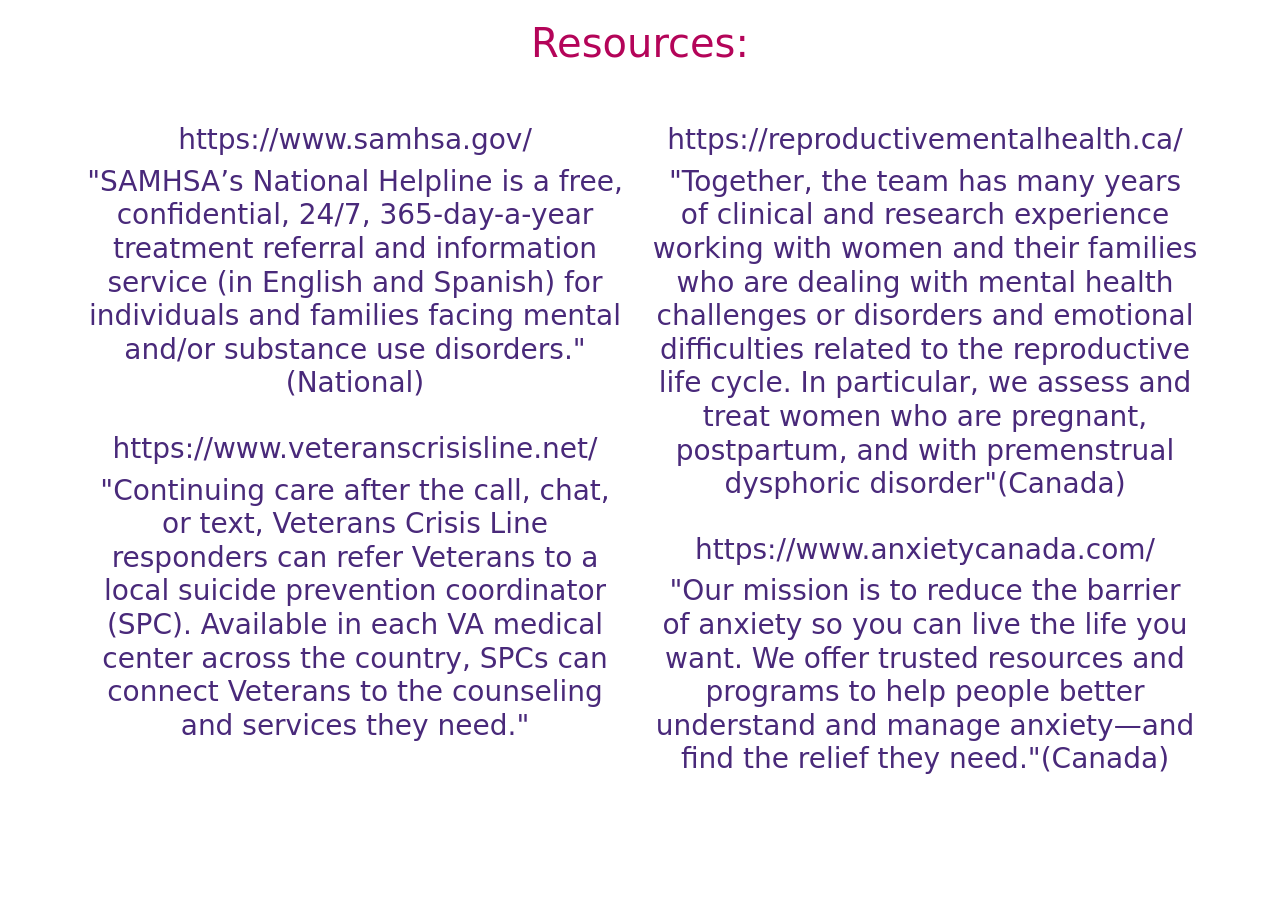
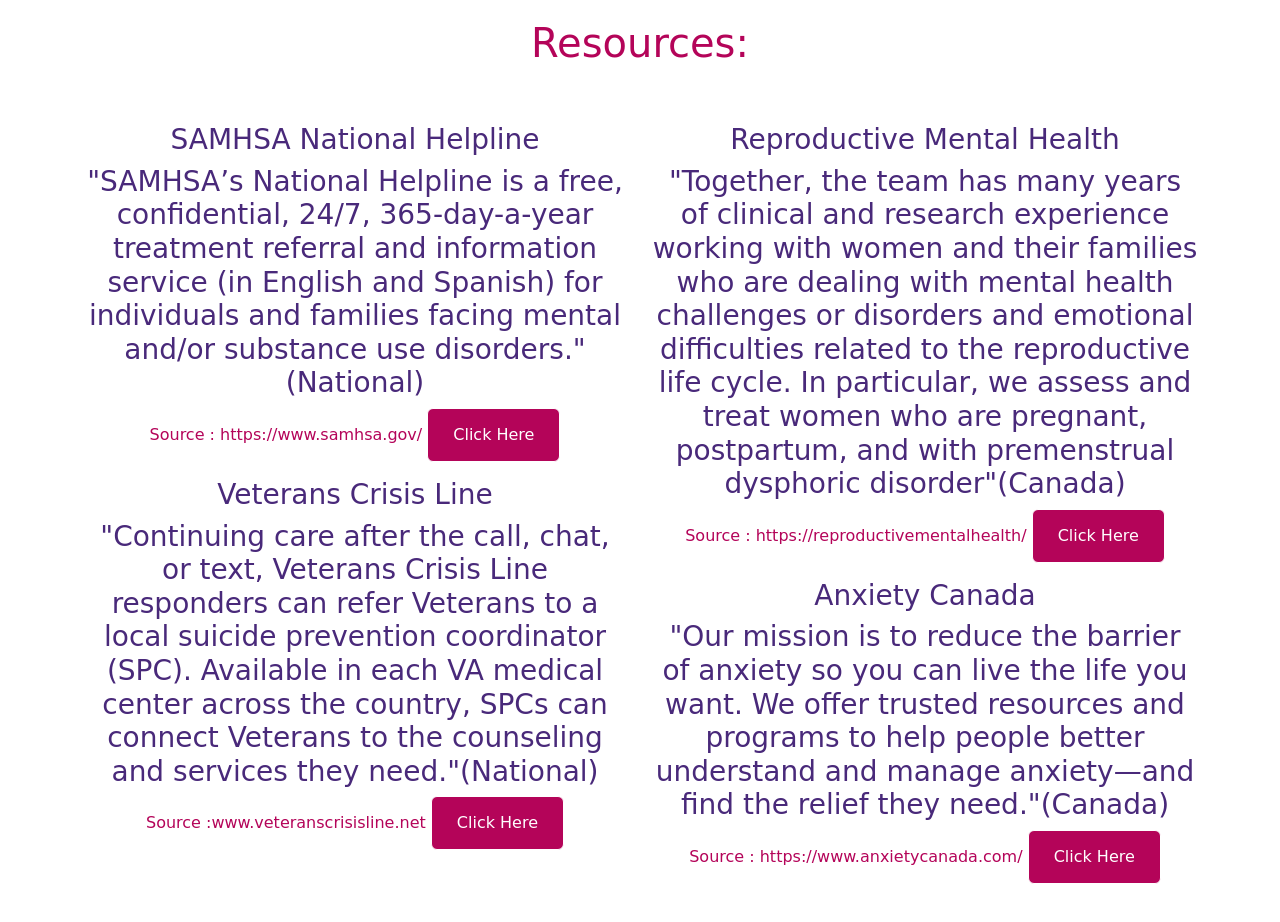
Before and after one commit to KarenMaza/wellness-karen, a plain HTML site: page help.html in a window 1280 px wide. Shown: the part 760-1682 px from the top of the page. Drawn offline with nearby package versions, Linux system fonts and the light colour scheme; a web font is replaced by a local one.

Commit message:
Help page

```diff
--- a/help.html
+++ b/help.html
@@ -61,22 +61,34 @@
       <div class="row">
         <!-- row 1 col 1 -->
         <div class="col-md-6 ">
-          <h3 class= "ppink">https://www.samhsa.gov/</h3>
+          <h3 class= "ppink">SAMHSA National Helpline</h3>
           <h3> "SAMHSA’s National Helpline is a free, confidential, 24/7, 365-day-a-year treatment referral and information service (in English and Spanish) for individuals and families facing mental and/or substance use disorders." (National)</h3>
+          <p class= "creditl">Source : https://www.samhsa.gov/ <a <button type="button" class="btn btn-success"
+          href="https://www.samhsa.gov/find-help/national-helpline"
+          class="back">Click Here</a>
           <br>
-          <h3 class= "ppink">https://www.veteranscrisisline.net/</h3>
-           <h3> "Continuing care after the call, chat, or text, Veterans Crisis Line responders can refer Veterans to a local suicide prevention coordinator (SPC). Available in each VA medical center across the country, SPCs can connect Veterans to the counseling and services they need." </h3>
+          <h3 class= "ppink">Veterans Crisis Line</h3>
+           <h3> "Continuing care after the call, chat, or text, Veterans Crisis Line responders can refer Veterans to a local suicide prevention coordinator (SPC). Available in each VA medical center across the country, SPCs can connect Veterans to the counseling and services they need."(National) </h3>
+            <p class= "creditl">Source :www.veteranscrisisline.net <a <button type="button" class="btn btn-success"
+          href="https://www.veteranscrisisline.net/find-resources/veteran-support/"
+          class="back">Click Here</a>
         </div>
 
         <!-- row 1 col 2  -->
 
         <div class="col-md-6 ">
-          <h3 class= "ppink">https://reproductivementalhealth.ca/</h3>
+          <h3 class= "ppink">Reproductive Mental Health</h3>
           <h3> "Together, the team has many years of clinical and research experience working with women and their families who are dealing with mental health challenges or disorders and emotional difficulties related to the reproductive life cycle. In particular, we assess and treat women who are pregnant, postpartum, and with premenstrual dysphoric disorder"(Canada)</h3>
+          <p class= "creditl">Source : https://reproductivementalhealth/ <a <button type="button" class="btn btn-success"
+          href="https://reproductivementalhealth.ca/resources"
+          class="back">Click Here</a>
 
                     <br>
-          <h3 class= "ppink">https://www.anxietycanada.com/</h3>
+          <h3 class= "ppink">Anxiety Canada</h3>
            <h3> "Our mission is to reduce the barrier of anxiety so you can live the life you want. We offer trusted resources and programs to help people better understand and manage anxiety—and find the relief they need."(Canada) </h3>
+            <p class= "creditl">Source : https://www.anxietycanada.com/ <a <button type="button" class="btn btn-success"
+          href="https://www.anxietycanada.com/"
+          class="back">Click Here</a>
 
         </div>
 
```
Also changed, not shown: index.html (+5 -5 lines).
